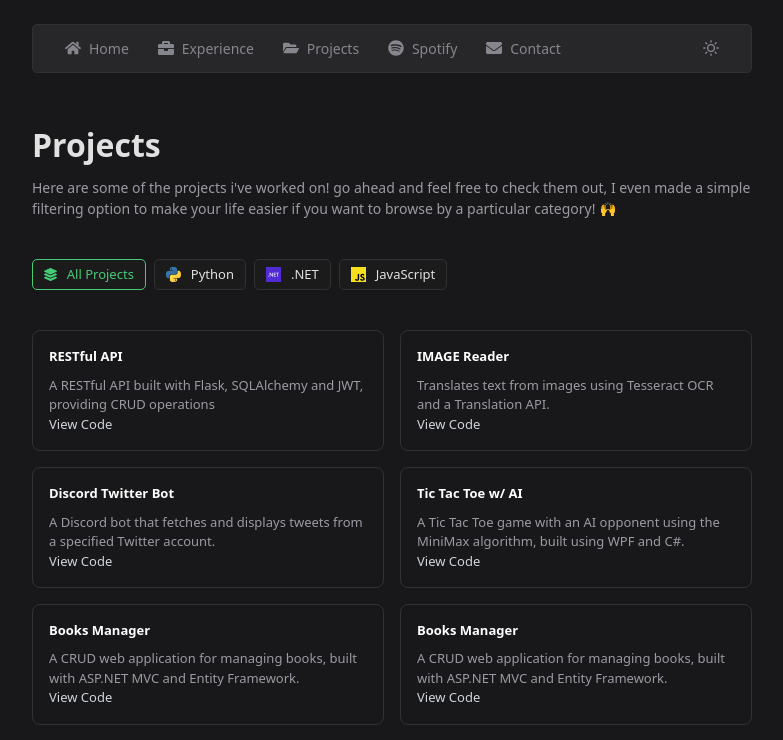
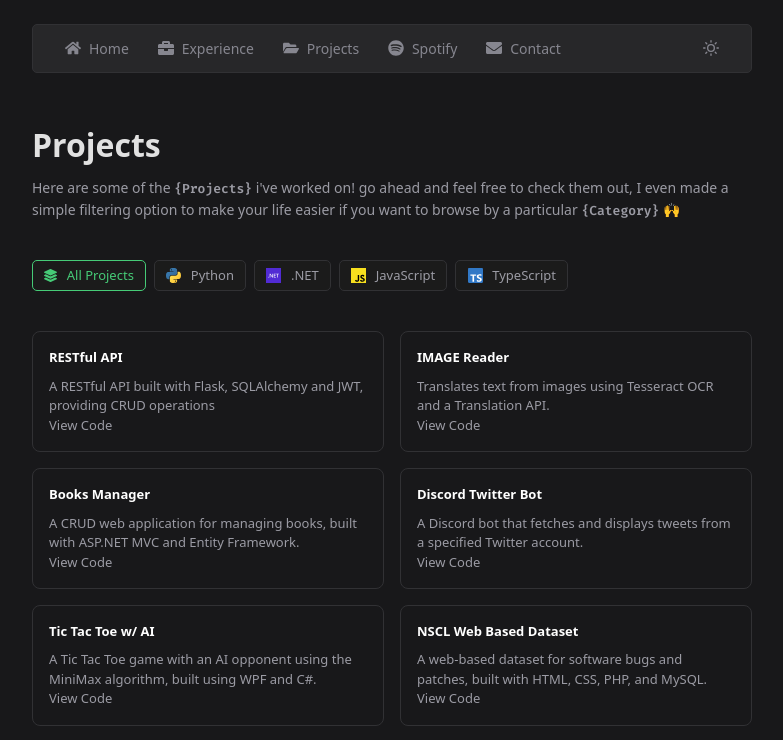
Before and after one commit to Teu2/2025-Portfolio, a React (Vite) app in the folder portfolio/: page /projects in a window 1280 px wide. Shown: the top 740 px of the page, without its empty margins (248-1031 px from the left). Built offline with nearby package versions, Linux system fonts and the light colour scheme.

Commit message:
updated some stuff

```diff
--- a/portfolio/src/components/profile projects/ProfileProjects.jsx
+++ b/portfolio/src/components/profile projects/ProfileProjects.jsx
@@ -22,15 +22,35 @@
 import dotnetSvg from "../../assets/tech stack icons/dotnet.svg"
 import pythonSvg from "../../assets/tech stack icons/python.svg"
 import jsSvg from "../../assets/tech stack icons/javascript.svg"
+import tsSvg from "../../assets/tech stack icons/typescript-icon.svg"
 import aPro from "../../assets/tech stack icons/apro.svg"
 
 export const ProfileProjects = () => {
+
+    const [tooltipVisibleProjects, setTooltipVisibleProjects] = useState(false);
+    const [tooltipVisibleCategories, setTooltipVisibleCategories] = useState(false);
+    const [projectCount, setProjectCount] = useState(0);
+    const [tooltipPos, setTooltipPos] = useState({ x: 0, y: 0 });
+
+    const handleMouseMove = (e) => {
+        setTooltipPos({ x: e.clientX + 5, y: e.clientY - 40}); // small offset
+    };
+
+    const handleProjectCount = () => {
+        var count = 0;
+        projects.forEach((projects) =>{
+            count++;
+        })
+
+        return `${count} Projects`;
+    }
 
     const filters = [
         { label: "All Projects", value: "all", icon: <FaLayerGroup /> },
         { label: "Python", value: "python", icon: pythonSvg },
         { label: ".NET", value: "csharp", icon: dotnetSvg },
         { label: "JavaScript", value: "javascript", icon: jsSvg },
+        { label: "TypeScript", value: "typescript", icon: tsSvg },
         // { label: "Video Editing", value: "editing", icon: aPro },
     ];
 
@@ -40,7 +60,25 @@
     return (
         <div className="profile-projects-parent">
             <h1>Projects</h1>
-            <p>Here are some of the projects i've worked on! go ahead and feel free to check them out, I even made a simple filtering option to make your life easier if you want to browse by a particular category! 🙌</p>
+            <p>Here are some of the {' '}
+                <span span className="green hover" onMouseEnter={() => setTooltipVisibleProjects(true)} onMouseLeave={() => setTooltipVisibleProjects(false)} onMouseMove={handleMouseMove}><a href="https://github.com/Teu2" target='_blank' className='link'>{"{Projects}"}</a></span>
+                {' '}
+                i've worked on! go ahead and feel free to check them out, I even made a simple filtering option to make your life easier if you want to browse by a particular
+                {' '}
+                <span span className="green hover" onMouseEnter={() => setTooltipVisibleCategories(true)} onMouseLeave={() => setTooltipVisibleCategories(false)} onMouseMove={handleMouseMove}><a href="" className='link'>{"{Category}"}</a></span>
+                {' 🙌'}
+
+            </p>
+
+            {tooltipVisibleProjects && (
+                <div className="tooltip" style={{left: tooltipPos.x, top: tooltipPos.y,}}>{handleProjectCount()}</div>
+            )}
+
+            {tooltipVisibleCategories && (
+                <div className="tooltip" style={{left: tooltipPos.x, top: tooltipPos.y,}}>{"setActiveFilter(filter.value)"}</div>
+            )}
+
+
             <div className="filter-bar">
                 {filters.map(filter => (
                     <div key={filter.value} onClick={() => setActiveFilter(filter.value)} className={`filter-button ${activeFilter === filter.value ? "active" : ""}`}>
--- a/portfolio/src/components/profile projects/ProfileProjects.scss
+++ b/portfolio/src/components/profile projects/ProfileProjects.scss
@@ -58,7 +58,7 @@
 
     a{
         font-size: 13px;
-        color: #d1d5db !important;
+        color: #9b9ba4 !important;
     }
 
     P{
@@ -84,8 +84,7 @@
     gap: 0.6rem;
     padding: 0.3rem 0.7rem 0.3rem 0.7rem; // 1rem top, 0rem right, 0rem bottom, 0rem left
     font-size: 13px;
-
-    font-size: 13px;
+    color: #9b9ba4 !important;
 
     cursor: pointer;
 
--- a/portfolio/src/components/profile projects/Projects.js
+++ b/portfolio/src/components/profile projects/Projects.js
@@ -31,6 +31,22 @@
         github: "https://github.com/example/python-sorting"
     },
     {
+        title: "Books Manager",
+        tech: "csharp",
+        techStack: [
+            "C#",
+            "ASP.NET",
+            "MVC",
+            "Razor",
+            "Entity Framework",
+            "SQL Server",
+            "Moq",
+        ],
+        desc: "A CRUD web application for managing books, built with ASP.NET MVC and Entity Framework.",
+        demo: "https://example.com/demo",
+        github: "https://github.com/example/python-sorting"
+    },
+    {
         title: "Discord Twitter Bot",
         tech: "csharp",
         techStack: [
@@ -57,83 +73,17 @@
         github: "https://github.com/example/python-sorting"
     },
     {
-        title: "Books Manager",
-        tech: "csharp",
+        title: "NSCL Web Based Dataset",
+        tech: "javascript",
         techStack: [
-            "C#",
-            "ASP.NET",
-            "MVC",
-            "Razor",
-            "Entity Framework",
-            "SQL Server",
-            "Moq",
+            "HTML",
+            "CSS",
+            "PHP",
+            "JavaScript",
+            "MySQL",
         ],
-        desc: "A CRUD web application for managing books, built with ASP.NET MVC and Entity Framework.",
+        desc: "A web-based dataset for software bugs and patches, built with HTML, CSS, PHP, and MySQL.",
         demo: "https://example.com/demo",
         github: "https://github.com/example/python-sorting"
-    },
-    {
-        title: "Books Manager",
-        tech: "csharp",
-        techStack: [
-            "C#",
-            "ASP.NET",
-            "MVC",
-            "Razor",
-            "Entity Framework",
-            "SQL Server",
-            "Moq",
-        ],
-        desc: "A CRUD web application for managing books, built with ASP.NET MVC and Entity Framework.",
-        demo: "https://example.com/demo",
-        github: "https://github.com/example/python-sorting"
-    },
-    {
-        title: "Books Manager",
-        tech: "csharp",
-        techStack: [
-            "C#",
-            "ASP.NET",
-            "MVC",
-            "Razor",
-            "Entity Framework",
-            "SQL Server",
-            "Moq",
-        ],
-        desc: "A CRUD web application for managing books, built with ASP.NET MVC and Entity Framework.",
-        demo: "https://example.com/demo",
-        github: "https://github.com/example/python-sorting"
-    },
-    {
-        title: "Books Manager",
-        tech: "csharp",
-        techStack: [
-            "C#",
-            "ASP.NET",
-            "MVC",
-            "Razor",
-            "Entity Framework",
-            "SQL Server",
-            "Moq",
-        ],
-        desc: "A CRUD web application for managing books, built with ASP.NET MVC and Entity Framework.",
-        demo: "https://example.com/demo",
-        github: "https://github.com/example/python-sorting"
-    },
-    {
-        title: "Books Manager",
-        tech: "csharp",
-        techStack: [
-            "C#",
-            "ASP.NET",
-            "MVC",
-            "Razor",
-            "Entity Framework",
-            "SQL Server",
-            "Moq",
-        ],
-        desc: "A CRUD web application for managing books, built with ASP.NET MVC and Entity Framework.",
-        demo: "https://example.com/demo",
-        github: "https://github.com/example/python-sorting"
-    },
+    }
 ];
--- a/portfolio/src/components/profile skills/ProfileSkills.jsx
+++ b/portfolio/src/components/profile skills/ProfileSkills.jsx
@@ -39,7 +39,7 @@
                     <div className="skill"><img src={reactSvg} alt="react" className="skill-icon"/><p>React</p></div>
                     <div className="skill"><img src={nodeSvg} alt="node" className="skill-icon"/><p>Node</p></div>
                     <div className="skill"><img src={expressSvg} alt="express" className="skill-icon"/><p>Express</p></div>
-                    <div className="skill"><img src={msqlSvg} alt="msql" className="skill-icon"/><p>MySQL</p></div>
+                    {/* <div className="skill"><img src={msqlSvg} alt="msql" className="skill-icon"/><p>MySQL</p></div> */}
                     <div className="skill"><img src={psqlSvg} alt="psql" className="skill-icon"/><p>PostgreSQL</p></div>
                     <div className="skill"><img src={mdbSvg} alt="mdb" className="skill-icon"/><p>MongoDB</p></div>
                     <div className="skill"><img src={poSvg} alt="po" className="skill-icon"/><p>Postman</p></div>
--- a/portfolio/src/components/profile skills/ProfileSkills.scss
+++ b/portfolio/src/components/profile skills/ProfileSkills.scss
@@ -10,7 +10,7 @@
         .skill{
             border: 1px solid #313134;
             padding: 0.2rem 0.9rem 0.24rem 0.9rem;
-            border-radius: 50px;
+            border-radius: 5px;
             display: flex;
             align-items: center;
             justify-content: center;
@@ -30,7 +30,7 @@
         }
 
         p{
-            font-size: 12px;
+            font-size: 13px;
         }
 
 
```
